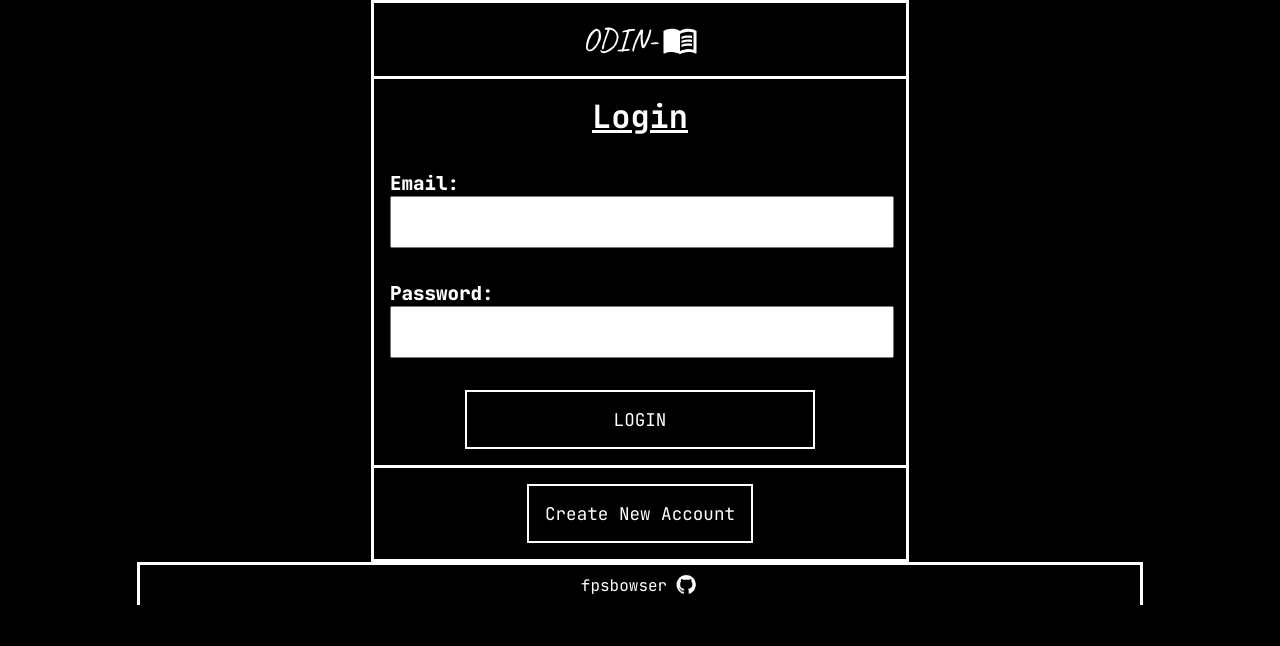
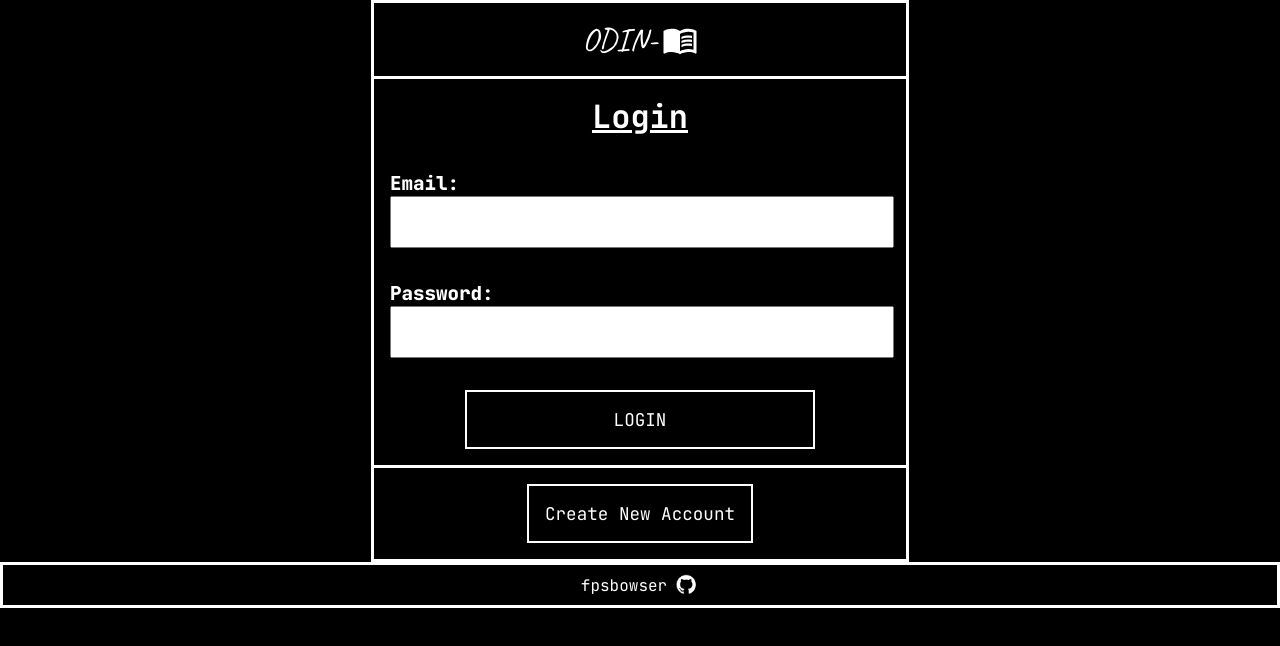
Before and after one commit to fpsbowser/OdinBook_client, a React (Create React App) app: page /login in a window 1280 px wide. Shown: the top 646 px of the page. Built offline with nearby package versions, Linux system fonts and the light colour scheme.

Commit message:
updated style

```diff
--- a/src/style/social.css
+++ b/src/style/social.css
@@ -5,11 +5,11 @@
   grid-template-columns: repeat(2, 1fr);
   background-color: black;
   height: 5vh;
-  margin: 0 auto;
-  border-top: 3px solid white;
-  border-right: 3px solid white;
-  border-left: 3px solid white;
-  max-width: 1000px;
+  left: 0;
+  bottom: 0;
+  right: 0;
+  position: sticky;
+  border: 3px solid white;
 }
 
 #text {
```
